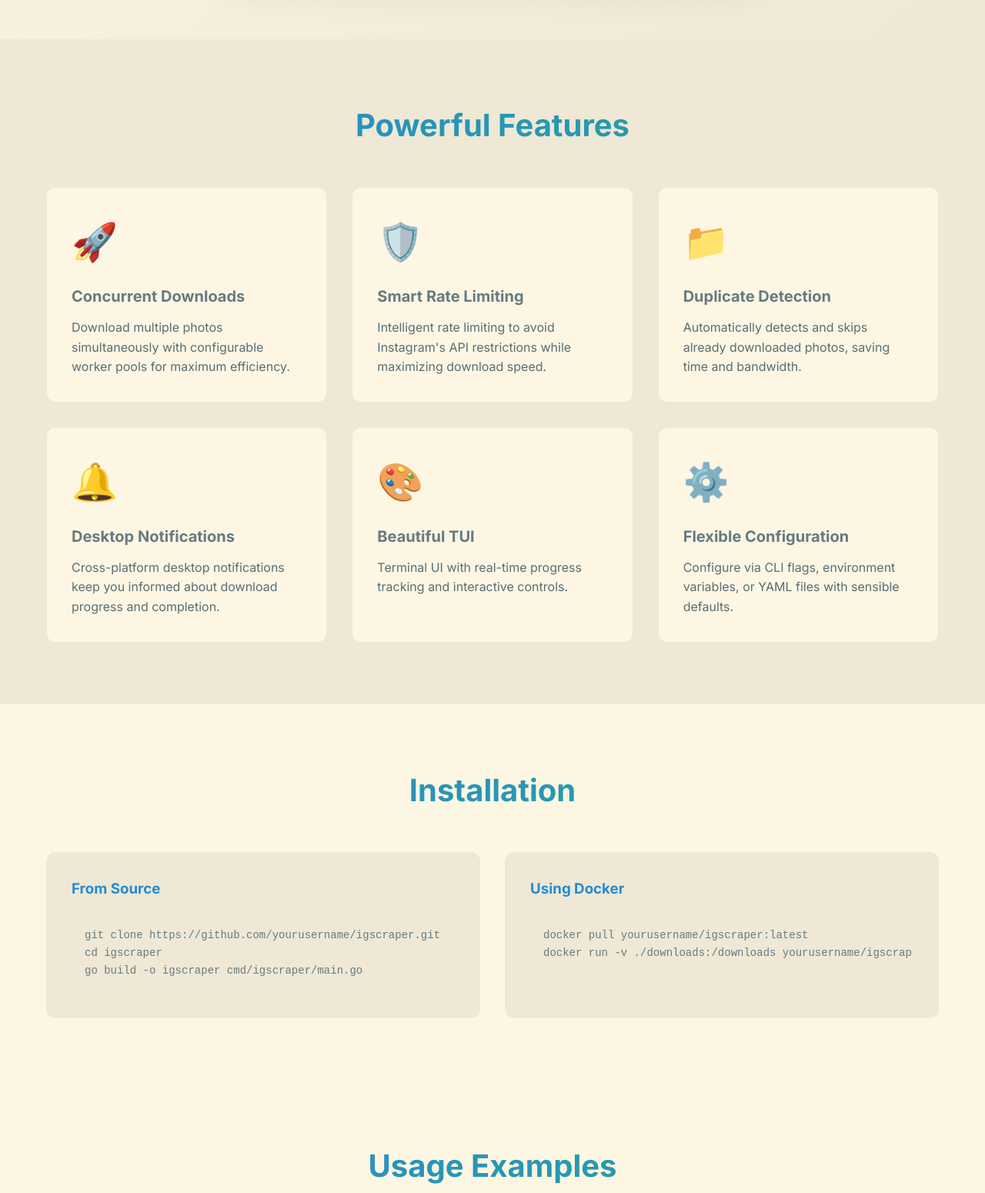
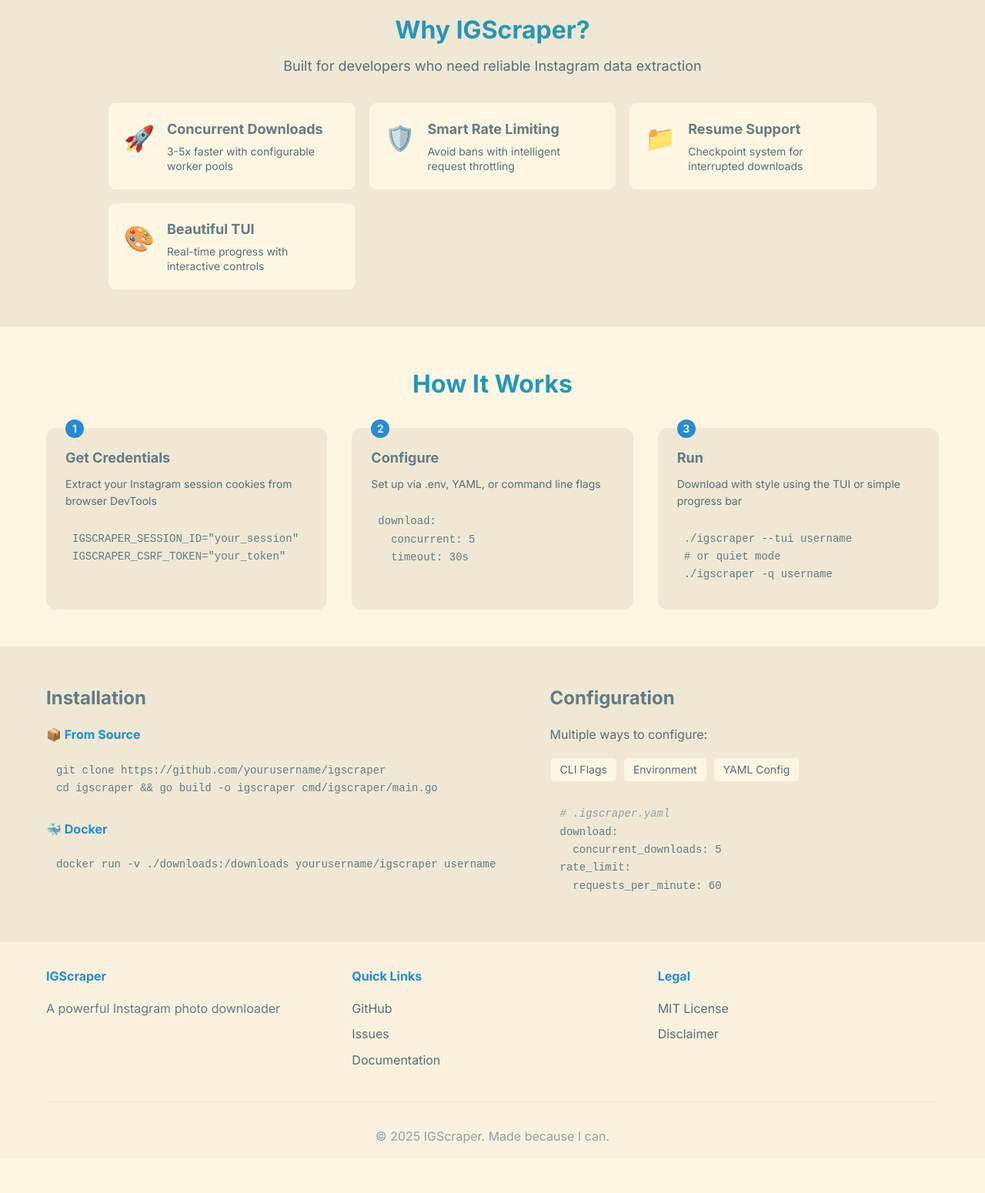
Before and after one commit to marcusziade/igscraper, a plain HTML site: page docs/index.html in a window 1280 px wide. Shown: the part 840-2390 px from the top of the page at 77% size. After the commit the page ends 2345 px from the top, so only its background shows below. Drawn offline with Linux system fonts and the light colour scheme.

Commit message:
feat: Redesign landing page for clarity and reduced scrolling
- Hero section now uses side-by-side layout with demo terminal
- Immediately shows what the app does with quick start code
- Compact feature cards with icons and brief descriptions
- Combined installation and configuration into one section
- Added numbered steps for usage flow (1-2-3)
- Reduced padding and font sizes throughout
- Hero section fills viewport height on desktop
- Moved stats to hero section for immediate impact
- Simplified terminal demo with better visual hierarchy
- All code blocks are wide enough to avoid horizontal scrolling

The page now clearly communicates value proposition immediately and requires minimal scrolling to see all key information.

```diff
--- a/docs/assets/css/style.css
+++ b/docs/assets/css/style.css
@@ -213,20 +213,28 @@ body {
 
 /* Hero Section */
 .hero {
-  padding: 5rem 0;
+  padding: 3rem 0 2rem;
   background: linear-gradient(135deg, var(--bg-primary) 0%, var(--bg-secondary) 100%);
+  min-height: calc(100vh - 80px);
+  display: flex;
+  align-items: center;
+}
+
+.hero-grid {
+  display: grid;
+  grid-template-columns: 1fr 1.2fr;
+  gap: 3rem;
+  align-items: center;
 }
 
 .hero-content {
-  text-align: center;
-  max-width: 900px;
-  margin: 0 auto;
+  text-align: left;
 }
 
 .hero-title {
-  font-size: clamp(2.5rem, 5vw, 4rem);
+  font-size: clamp(2rem, 4vw, 3rem);
   font-weight: 700;
-  margin-bottom: 1rem;
+  margin-bottom: 0.75rem;
   line-height: 1.2;
 }
 
@@ -239,26 +247,23 @@ body {
 
 .subtitle {
   display: block;
-  font-size: 1.5rem;
+  font-size: 1.25rem;
   font-weight: 400;
   color: var(--text-secondary);
-  margin-top: 0.5rem;
+  margin-top: 0.25rem;
 }
 
 .hero-description {
-  font-size: 1.25rem;
+  font-size: 1.125rem;
   color: var(--text-secondary);
-  margin-bottom: 2rem;
-  max-width: 600px;
-  margin-left: auto;
-  margin-right: auto;
+  margin-bottom: 1.5rem;
+  max-width: 500px;
 }
 
 .hero-actions {
   display: flex;
   gap: 1rem;
-  justify-content: center;
-  margin-bottom: 3rem;
+  margin-top: 1.5rem;
 }
 
 /* Buttons */
@@ -298,20 +303,61 @@ body {
 }
 
 /* Terminal */
-.hero-terminal {
+/* Quick Start */
+.quick-start {
+  margin: 1.5rem 0;
+  padding: 1.5rem;
+  background: var(--bg-secondary);
+  border-radius: 12px;
+  border: 1px solid var(--border-color);
+}
+
+.quick-start h3 {
+  font-size: 1rem;
+  margin-bottom: 0.75rem;
+  color: var(--accent-primary);
+}
+
+/* Hero Demo */
+.hero-demo {
+  display: flex;
+  flex-direction: column;
+  gap: 1.5rem;
+}
+
+.terminal-window {
   background: var(--terminal-bg);
   border-radius: 12px;
   overflow: hidden;
-  box-shadow: 0 25px 50px -12px var(--shadow-color);
-  max-width: 700px;
-  margin: 0 auto;
-  animation: float 6s ease-in-out infinite;
+  box-shadow: 0 20px 40px -10px var(--shadow-color);
   width: 100%;
 }
 
-@keyframes float {
-  0%, 100% { transform: translateY(0); }
-  50% { transform: translateY(-10px); }
+/* Hero Stats */
+.hero-stats {
+  display: flex;
+  gap: 2rem;
+  justify-content: center;
+  padding: 1rem;
+}
+
+.stat-item {
+  text-align: center;
+}
+
+.stat-number {
+  display: block;
+  font-size: 2rem;
+  font-weight: 700;
+  background: linear-gradient(135deg, var(--accent-primary) 0%, var(--accent-secondary) 100%);
+  -webkit-background-clip: text;
+  -webkit-text-fill-color: transparent;
+  background-clip: text;
+}
+
+.stat-text {
+  font-size: 0.875rem;
+  color: var(--text-secondary);
 }
 
 .terminal-header {
@@ -346,10 +392,19 @@ body {
 }
 
 .terminal-body {
-  padding: 1.5rem;
+  padding: 1.25rem;
   font-family: 'JetBrains Mono', monospace;
-  font-size: 0.875rem;
-  line-height: 1.6;
+  font-size: 0.8rem;
+  line-height: 1.5;
+}
+
+.terminal-body .accent {
+  color: var(--accent-primary);
+  font-weight: 600;
+}
+
+.terminal-body .stat {
+  color: var(--accent-secondary);
 }
 
 .terminal-body pre {
@@ -380,59 +435,121 @@ body {
 
 /* Features Section */
 .features {
-  padding: 5rem 0;
+  padding: 3rem 0;
   background: var(--bg-secondary);
+}
+
+.features-header {
+  text-align: center;
+  margin-bottom: 2rem;
+}
+
+.section-subtitle {
+  font-size: 1.125rem;
+  color: var(--text-secondary);
+  margin-top: 0.5rem;
 }
 
 .section-title {
   text-align: center;
-  font-size: 2.5rem;
-  margin-bottom: 3rem;
+  font-size: 2rem;
+  margin-bottom: 0.5rem;
   background: linear-gradient(135deg, var(--accent-primary) 0%, var(--accent-secondary) 100%);
   -webkit-background-clip: text;
   -webkit-text-fill-color: transparent;
   background-clip: text;
 }
 
-.features-grid {
+.features-grid.compact {
   display: grid;
-  grid-template-columns: repeat(auto-fit, minmax(min(350px, 100%), 1fr));
-  gap: 2rem;
+  grid-template-columns: repeat(auto-fit, minmax(min(280px, 100%), 1fr));
+  gap: 1rem;
+  max-width: 1000px;
+  margin: 0 auto;
 }
 
-.feature-card {
+.feature-card.compact {
   background: var(--bg-primary);
-  padding: 2rem;
-  border-radius: 12px;
+  padding: 1.25rem;
+  border-radius: 10px;
   border: 1px solid var(--border-color);
   transition: all 0.3s ease;
+  display: flex;
+  gap: 1rem;
+  align-items: flex-start;
 }
 
-.feature-card:hover {
-  transform: translateY(-5px);
-  box-shadow: 0 10px 30px var(--shadow-color);
+.feature-card.compact:hover {
+  transform: translateY(-3px);
+  box-shadow: 0 8px 20px var(--shadow-color);
   border-color: var(--accent-primary);
 }
 
-.feature-icon {
-  font-size: 3rem;
-  margin-bottom: 1rem;
+.feature-card.compact .feature-icon {
+  font-size: 2rem;
+  margin: 0;
+  flex-shrink: 0;
 }
 
-.feature-card h3 {
-  font-size: 1.25rem;
-  margin-bottom: 0.75rem;
+.feature-card.compact h3 {
+  font-size: 1.125rem;
+  margin-bottom: 0.25rem;
   color: var(--text-primary);
 }
 
-.feature-card p {
+.feature-card.compact p {
   color: var(--text-secondary);
-  line-height: 1.6;
+  line-height: 1.4;
+  font-size: 0.875rem;
 }
 
-/* Installation & Usage Sections */
-.installation, .usage, .configuration {
-  padding: 5rem 0;
+/* Usage Section */
+.usage-section {
+  padding: 3rem 0;
+  background: var(--bg-primary);
+}
+
+.usage-grid {
+  display: grid;
+  grid-template-columns: repeat(3, 1fr);
+  gap: 2rem;
+  margin-top: 2rem;
+}
+
+.usage-card {
+  position: relative;
+  padding: 1.5rem;
+  background: var(--bg-secondary);
+  border-radius: 12px;
+  border: 1px solid var(--border-color);
+}
+
+.step-number {
+  position: absolute;
+  top: -12px;
+  left: 1.5rem;
+  background: var(--accent-primary);
+  color: white;
+  width: 24px;
+  height: 24px;
+  border-radius: 50%;
+  display: flex;
+  align-items: center;
+  justify-content: center;
+  font-weight: 600;
+  font-size: 0.875rem;
+}
+
+.usage-card h3 {
+  font-size: 1.125rem;
+  margin-bottom: 0.5rem;
+  color: var(--text-primary);
+}
+
+.usage-card p {
+  font-size: 0.875rem;
+  color: var(--text-secondary);
+  margin-bottom: 1rem;
 }
 
 .installation-content, .usage-examples {
@@ -459,6 +576,17 @@ body {
   border-radius: 8px;
   padding: 1rem;
   overflow-x: auto;
+}
+
+.code-block.compact {
+  padding: 0.75rem;
+  font-size: 0.8rem;
+}
+
+.code-block.mini {
+  padding: 0.5rem;
+  font-size: 0.75rem;
+  margin: 0;
 }
 
 .code-block pre {
@@ -495,51 +623,60 @@ body {
   color: var(--text-primary);
 }
 
-/* Stats Section */
-.stats {
-  padding: 5rem 0;
-  background: linear-gradient(135deg, var(--bg-secondary) 0%, var(--bg-tertiary) 100%);
+/* Install & Config Section */
+.install-config {
+  padding: 3rem 0;
+  background: var(--bg-secondary);
 }
 
-.stats-grid {
+.install-grid {
   display: grid;
-  grid-template-columns: repeat(auto-fit, minmax(250px, 1fr));
-  gap: 2rem;
+  grid-template-columns: 1.2fr 1fr;
+  gap: 3rem;
 }
 
-.stat-card {
-  text-align: center;
-  padding: 2rem;
-  background: var(--bg-primary);
-  border-radius: 12px;
-  border: 1px solid var(--border-color);
-  transition: all 0.3s ease;
+.install-section h2, .config-section h2 {
+  font-size: 1.5rem;
+  margin-bottom: 1rem;
+  color: var(--text-primary);
 }
 
-.stat-card:hover {
-  transform: translateY(-5px);
-  box-shadow: 0 10px 30px var(--shadow-color);
+.install-options {
+  display: flex;
+  flex-direction: column;
+  gap: 1rem;
 }
 
-.stat-value {
-  font-size: 3rem;
-  font-weight: 700;
-  background: linear-gradient(135deg, var(--accent-primary) 0%, var(--accent-secondary) 100%);
-  -webkit-background-clip: text;
-  -webkit-text-fill-color: transparent;
-  background-clip: text;
+.install-option h4 {
+  font-size: 1rem;
+  margin-bottom: 0.5rem;
+  color: var(--accent-primary);
 }
 
-.stat-label {
-  font-size: 1.125rem;
+.config-section p {
   color: var(--text-secondary);
-  margin-top: 0.5rem;
+  margin-bottom: 1rem;
+}
+
+.config-options {
+  display: flex;
+  gap: 0.5rem;
+  margin-bottom: 1rem;
+}
+
+.config-method {
+  padding: 0.25rem 0.75rem;
+  background: var(--bg-primary);
+  border: 1px solid var(--border-color);
+  border-radius: 6px;
+  font-size: 0.875rem;
+  color: var(--text-secondary);
 }
 
 /* Footer */
 .footer {
   background: var(--bg-tertiary);
-  padding: 3rem 0 1.5rem;
+  padding: 2rem 0 1rem;
   border-top: 1px solid var(--border-color);
 }
 
@@ -608,7 +745,30 @@ body {
 
   /* Hero Section */
   .hero {
-    padding: 3rem 0;
+    padding: 2rem 0;
+    min-height: auto;
+  }
+
+  .hero-grid {
+    grid-template-columns: 1fr;
+    gap: 2rem;
+  }
+
+  .hero-content {
+    text-align: center;
+  }
+
+  .hero-actions {
+    justify-content: center;
+  }
+
+  .quick-start {
+    text-align: left;
+  }
+
+  .hero-demo {
+    max-width: 500px;
+    margin: 0 auto;
   }
 
   .hero-title {
@@ -661,8 +821,18 @@ body {
   }
 
   .section-title {
-    font-size: 2rem;
-    margin-bottom: 2rem;
+    font-size: 1.75rem;
+    margin-bottom: 1rem;
+  }
+
+  .usage-grid {
+    grid-template-columns: 1fr;
+    gap: 1.5rem;
+  }
+
+  .install-grid {
+    grid-template-columns: 1fr;
+    gap: 2rem;
   }
 
   .features-grid {
--- a/docs/index.html
+++ b/docs/index.html
@@ -52,39 +52,72 @@
     <!-- Hero Section -->
     <section class="hero">
         <div class="container">
+            <div class="hero-grid">
                 <div class="hero-content">
                     <h1 class="hero-title">
-                    <span class="text-gradient">Instagram Photo Scraper</span>
-                    <span class="subtitle">Netrunner Edition</span>
+                        <span class="text-gradient">Download Instagram Photos</span>
+                        <span class="subtitle">Fast. Smart. Beautiful.</span>
                     </h1>
                     <p class="hero-description">
-                    A powerful Instagram photo downloader, built in Go.
-                    Download photos with style, speed, and intelligence.
+                        Scrape entire Instagram profiles with concurrent downloads, smart rate limiting, and zero duplicates.
                     </p>
+
+                    <!-- Quick Start -->
+                    <div class="quick-start">
+                        <h3>Quick Start</h3>
+                        <div class="code-block compact">
+                            <pre><code><span class="comment"># Install</span>
+git clone https://github.com/yourusername/igscraper
+go build -o igscraper cmd/igscraper/main.go
+
+<span class="comment"># Run</span>
+./igscraper username</code></pre>
+                        </div>
+                    </div>
+
                     <div class="hero-actions">
-                    <a href="#installation" class="btn btn-primary">Get Started</a>
-                    <a href="https://github.com/yourusername/igscraper" class="btn btn-secondary">View on GitHub</a>
+                        <a href="https://github.com/yourusername/igscraper" class="btn btn-primary">Get the Code</a>
+                        <a href="#features" class="btn btn-secondary">Learn More</a>
                     </div>
-                <div class="hero-terminal">
+                </div>
+
+                <div class="hero-demo">
+                    <div class="terminal-window">
                         <div class="terminal-header">
                             <div class="terminal-buttons">
                                 <span class="terminal-button red"></span>
                                 <span class="terminal-button yellow"></span>
                                 <span class="terminal-button green"></span>
                             </div>
-                        <span class="terminal-title">Terminal</span>
+                            <span class="terminal-title">igscraper --tui</span>
                         </div>
                         <div class="terminal-body">
-                        <pre><code><span class="prompt">$</span> ./igscraper --tui zuck
-<span class="comment"># Downloading with beautiful TUI...</span>
-<span class="output">┌─ IGScraper v1.0.0 ─────────────────────┐
-│ Target: @zuck                           │
-│ Photos: 523 found                       │
+                            <pre><code><span class="output">┌─ IGScraper v1.0.0 ─────────────────────┐
+│ <span class="accent">@zuck</span> • 523 photos                      │
 │                                         │
 │ <span class="progress-bar">████████████████░░░░</span> 80% │
-│ Speed: 12.5 photos/min                  │
-│ ETA: 2m 15s                            │
+│                                         │
+│ <span class="stat">📊 412/523</span> downloaded                  │
+│ <span class="stat">⚡ 12.5/min</span> • <span class="stat">⏱️  2m 15s</span> left         │
+│ <span class="stat">💾 156.3 MB</span> • <span class="stat">🔄 3</span> workers           │
 └─────────────────────────────────────────┘</span></code></pre>
+                        </div>
+                    </div>
+
+                    <!-- Key Stats -->
+                    <div class="hero-stats">
+                        <div class="stat-item">
+                            <span class="stat-number">3x</span>
+                            <span class="stat-text">Faster</span>
+                        </div>
+                        <div class="stat-item">
+                            <span class="stat-number">95%</span>
+                            <span class="stat-text">Test Coverage</span>
+                        </div>
+                        <div class="stat-item">
+                            <span class="stat-number">0</span>
+                            <span class="stat-text">Duplicates</span>
+                        </div>
                     </div>
                 </div>
             </div>
@@ -94,151 +127,118 @@
     <!-- Features Section -->
     <section id="features" class="features">
         <div class="container">
-            <h2 class="section-title">Powerful Features</h2>
-            <div class="features-grid">
-                <div class="feature-card">
+            <div class="features-header">
+                <h2 class="section-title">Why IGScraper?</h2>
+                <p class="section-subtitle">Built for developers who need reliable Instagram data extraction</p>
+            </div>
+            <div class="features-grid compact">
+                <div class="feature-card compact">
                     <div class="feature-icon">🚀</div>
+                    <div>
                         <h3>Concurrent Downloads</h3>
-                    <p>Download multiple photos simultaneously with configurable worker pools for maximum efficiency.</p>
-                </div>
-                <div class="feature-card">
-                    <div class="feature-icon">🛡️</div>
-                    <h3>Smart Rate Limiting</h3>
-                    <p>Intelligent rate limiting to avoid Instagram's API restrictions while maximizing download speed.</p>
-                </div>
-                <div class="feature-card">
-                    <div class="feature-icon">📁</div>
-                    <h3>Duplicate Detection</h3>
-                    <p>Automatically detects and skips already downloaded photos, saving time and bandwidth.</p>
-                </div>
-                <div class="feature-card">
-                    <div class="feature-icon">🔔</div>
-                    <h3>Desktop Notifications</h3>
-                    <p>Cross-platform desktop notifications keep you informed about download progress and completion.</p>
-                </div>
-                <div class="feature-card">
-                    <div class="feature-icon">🎨</div>
-                    <h3>Beautiful TUI</h3>
-                    <p>Terminal UI with real-time progress tracking and interactive controls.</p>
-                </div>
-                <div class="feature-card">
-                    <div class="feature-icon">⚙️</div>
-                    <h3>Flexible Configuration</h3>
-                    <p>Configure via CLI flags, environment variables, or YAML files with sensible defaults.</p>
+                        <p>3-5x faster with configurable worker pools</p>
                     </div>
                 </div>
-        </div>
-    </section>
-
-    <!-- Installation Section -->
-    <section id="installation" class="installation">
-        <div class="container">
-            <h2 class="section-title">Installation</h2>
-            <div class="installation-content">
-                <div class="installation-method">
-                    <h3>From Source</h3>
-                    <div class="code-block">
-                        <pre><code>git clone https://github.com/yourusername/igscraper.git
-cd igscraper
-go build -o igscraper cmd/igscraper/main.go</code></pre>
+                <div class="feature-card compact">
+                    <div class="feature-icon">🛡️</div>
+                    <div>
+                        <h3>Smart Rate Limiting</h3>
+                        <p>Avoid bans with intelligent request throttling</p>
                     </div>
                 </div>
-                <div class="installation-method">
-                    <h3>Using Docker</h3>
-                    <div class="code-block">
-                        <pre><code>docker pull yourusername/igscraper:latest
-docker run -v ./downloads:/downloads yourusername/igscraper</code></pre>
+                <div class="feature-card compact">
+                    <div class="feature-icon">📁</div>
+                    <div>
+                        <h3>Resume Support</h3>
+                        <p>Checkpoint system for interrupted downloads</p>
+                    </div>
+                </div>
+                <div class="feature-card compact">
+                    <div class="feature-icon">🎨</div>
+                    <div>
+                        <h3>Beautiful TUI</h3>
+                        <p>Real-time progress with interactive controls</p>
                     </div>
                 </div>
             </div>
         </div>
     </section>
 
-    <!-- Usage Section -->
-    <section id="usage" class="usage">
+    <!-- Usage Examples -->
+    <section id="usage" class="usage-section">
         <div class="container">
-            <h2 class="section-title">Usage Examples</h2>
-            <div class="usage-examples">
-                <div class="usage-example">
-                    <h3>Basic Usage</h3>
-                    <div class="code-block">
-                        <pre><code><span class="comment"># Download all photos from a profile</span>
-./igscraper username
-
-<span class="comment"># With custom output directory</span>
-./igscraper --output ./photos username
-
-<span class="comment"># Enable beautiful TUI mode</span>
-./igscraper --tui username</code></pre>
+            <h2 class="section-title">How It Works</h2>
+            <div class="usage-grid">
+                <div class="usage-card">
+                    <span class="step-number">1</span>
+                    <h3>Get Credentials</h3>
+                    <p>Extract your Instagram session cookies from browser DevTools</p>
+                    <div class="code-block mini">
+                        <pre><code>IGSCRAPER_SESSION_ID="your_session"
+IGSCRAPER_CSRF_TOKEN="your_token"</code></pre>
                     </div>
                 </div>
-                <div class="usage-example">
-                    <h3>Advanced Configuration</h3>
-                    <div class="code-block">
-                        <pre><code><span class="comment"># Configure concurrent downloads</span>
-./igscraper --concurrent 5 username
-
-<span class="comment"># Set rate limits</span>
-./igscraper --rate-limit 100 username
-
-<span class="comment"># Use configuration file</span>
-./igscraper --config ~/.igscraper.yaml username</code></pre>
+                <div class="usage-card">
+                    <span class="step-number">2</span>
+                    <h3>Configure</h3>
+                    <p>Set up via .env, YAML, or command line flags</p>
+                    <div class="code-block mini">
+                        <pre><code>download:
+  concurrent: 5
+  timeout: 30s</code></pre>
+                    </div>
+                </div>
+                <div class="usage-card">
+                    <span class="step-number">3</span>
+                    <h3>Run</h3>
+                    <p>Download with style using the TUI or simple progress bar</p>
+                    <div class="code-block mini">
+                        <pre><code>./igscraper --tui username
+# or quiet mode
+./igscraper -q username</code></pre>
                     </div>
                 </div>
             </div>
         </div>
     </section>
 
-    <!-- Configuration Section -->
-    <section class="configuration">
+    <!-- Installation & Config -->
+    <section class="install-config">
         <div class="container">
-            <h2 class="section-title">Configuration</h2>
-            <div class="config-content">
-                <p>IGScraper supports multiple configuration methods with the following precedence:</p>
-                <ol class="config-list">
-                    <li><strong>Command Line Flags</strong> (highest priority)</li>
-                    <li><strong>Environment Variables</strong> (including .env files)</li>
-                    <li><strong>Configuration File</strong> (.igscraper.yaml)</li>
-                    <li><strong>Default values</strong> (lowest priority)</li>
-                </ol>
-                <div class="config-example">
-                    <h3>Example .igscraper.yaml</h3>
-                    <div class="code-block">
-                        <pre><code>instagram:
-  session_id: "your_session_id"
-  csrf_token: "your_csrf_token"
-
-rate_limit:
-  requests_per_minute: 60
-
-download:
-  concurrent_downloads: 3
-  download_timeout: 30s
-
-output:
-  base_directory: "./downloads"
-  create_user_folders: true</code></pre>
+            <div class="install-grid">
+                <div class="install-section">
+                    <h2>Installation</h2>
+                    <div class="install-options">
+                        <div class="install-option">
+                            <h4>📦 From Source</h4>
+                            <div class="code-block compact">
+                                <pre><code>git clone https://github.com/yourusername/igscraper
+cd igscraper && go build -o igscraper cmd/igscraper/main.go</code></pre>
+                            </div>
+                        </div>
+                        <div class="install-option">
+                            <h4>🐳 Docker</h4>
+                            <div class="code-block compact">
+                                <pre><code>docker run -v ./downloads:/downloads yourusername/igscraper username</code></pre>
                             </div>
                         </div>
                     </div>
                 </div>
-    </section>
-
-    <!-- Stats Section -->
-    <section class="stats">
-        <div class="container">
-            <div class="stats-grid">
-                <div class="stat-card">
-                    <div class="stat-value">95%</div>
-                    <div class="stat-label">Test Coverage</div>
+                <div class="config-section">
+                    <h2>Configuration</h2>
+                    <p>Multiple ways to configure:</p>
+                    <div class="config-options">
+                        <div class="config-method">CLI Flags</div>
+                        <div class="config-method">Environment</div>
+                        <div class="config-method">YAML Config</div>
                     </div>
-                <div class="stat-card">
-                    <div class="stat-value">3x</div>
-                    <div class="stat-label">Faster Downloads</div>
+                    <div class="code-block compact">
+                        <pre><code><span class="comment"># .igscraper.yaml</span>
+download:
+  concurrent_downloads: 5
+rate_limit:
+  requests_per_minute: 60</code></pre>
                     </div>
-                <div class="stat-card">
-                    <div class="stat-value">100%</div>
-                    <div class="stat-label">Open Source</div>
                 </div>
             </div>
         </div>
```
Lines whose indentation alone changed are shown as unchanged.
